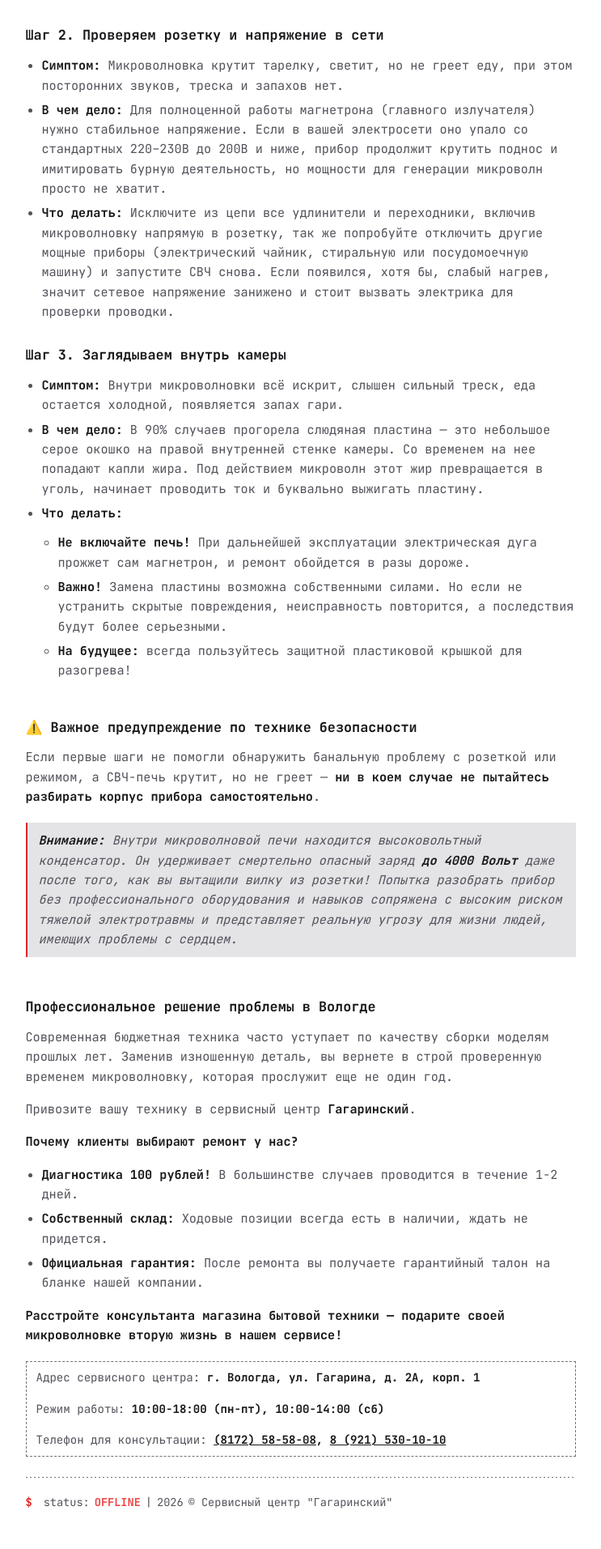
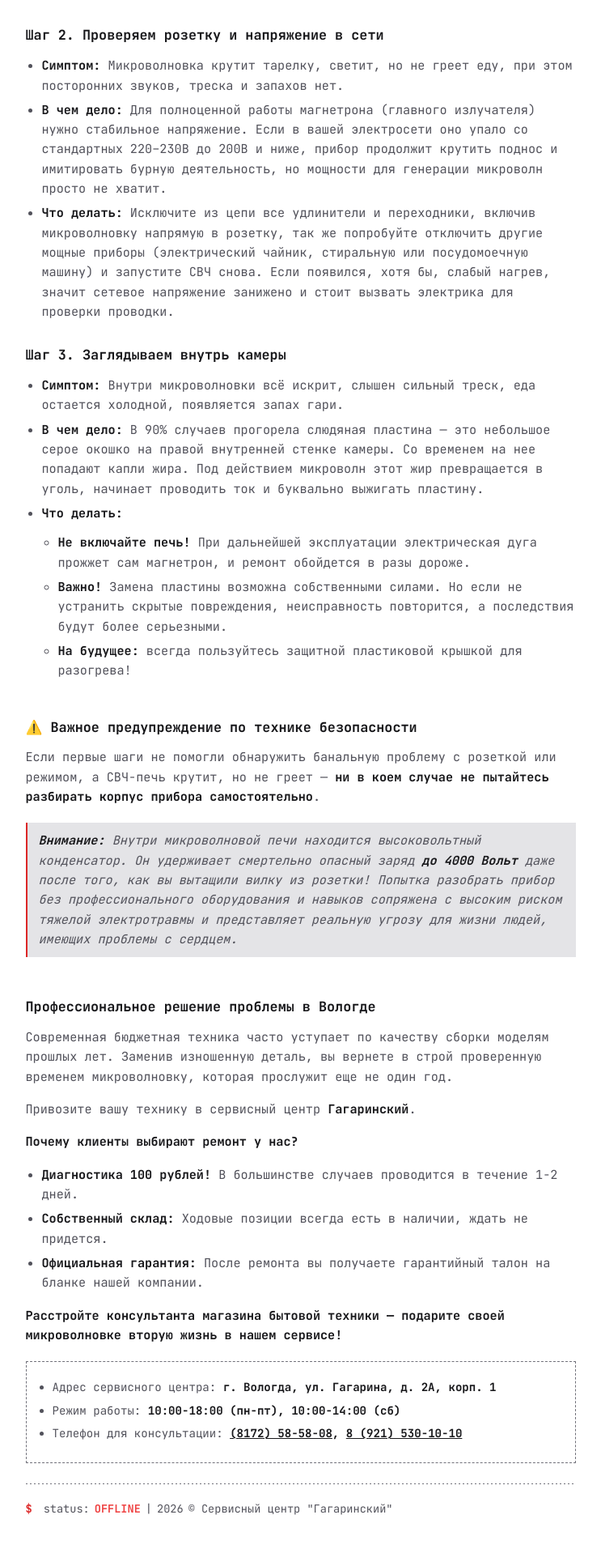
Before and after one commit to polinom11/polinom11.github.io, a Jekyll site: the page built from _posts/2026-09-22-pochemou-mikrovolnovka-krutit-no-ne-greet.md, in a window 1280 px wide. Shown: the part 813-2726 px from the top of the page at 81% size, without its empty margins (261-1004 px from the left). Built offline with Jekyll 4.4.1, drawn with Linux system fonts in a browser that asks for light colours.

Commit message:
Update 2026-09-22-pochemou-mikrovolnovka-krutit-no-ne-greet.md

```diff
--- a/_posts/2026-09-22-pochemou-mikrovolnovka-krutit-no-ne-greet.md
+++ b/_posts/2026-09-22-pochemou-mikrovolnovka-krutit-no-ne-greet.md
@@ -63,8 +63,9 @@ tags:
 
 <table>
   <tr>
-    <td><p>Адрес сервисного центра:<strong> г. Вологда, ул. Гагарина, д. 2А, корп. 1</strong></p>
-        <p>Режим работы:<strong> 10:00-18:00 (пн-пт), 10:00-14:00 (сб)</strong></p>
-        <p>Телефон для консультации:<strong> <a href="tel:+78172585808">(8172) 58-58-08</a>, <a href="tel:+79215301010">8 (921) 530-10-10</a></strong></p></td>
+    <td><ul>
+           <li>Адрес сервисного центра:<strong> г. Вологда, ул. Гагарина, д. 2А, корп. 1</strong></li>
+           <li>Режим работы:<strong> 10:00-18:00 (пн-пт), 10:00-14:00 (сб)</strong></li>
+           <li>Телефон для консультации:<strong> <a href="tel:+78172585808">(8172) 58-58-08</a>, <a href="tel:+79215301010">8 (921) 530-10-10</a></strong></li></ul></td>
   </tr>
 </table>
```
